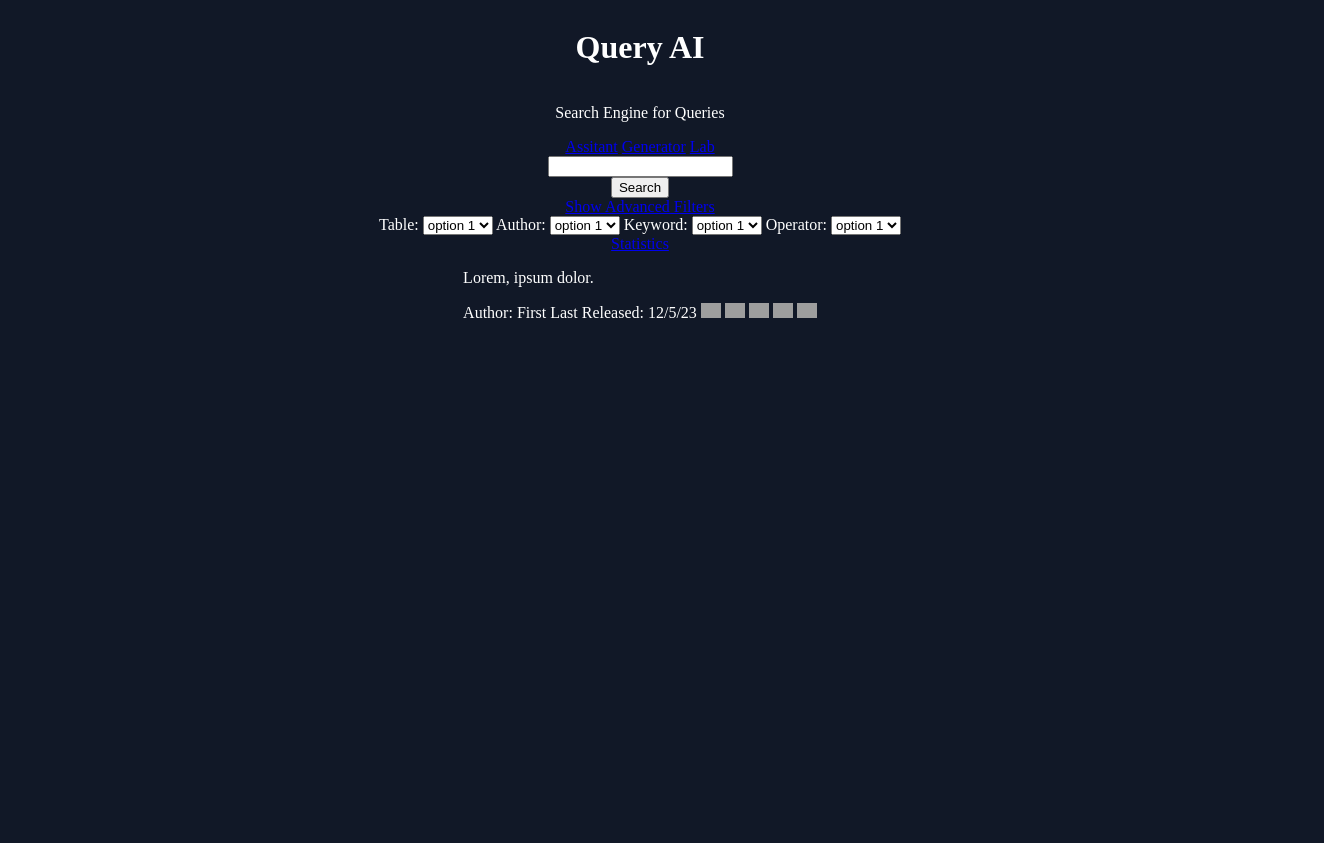
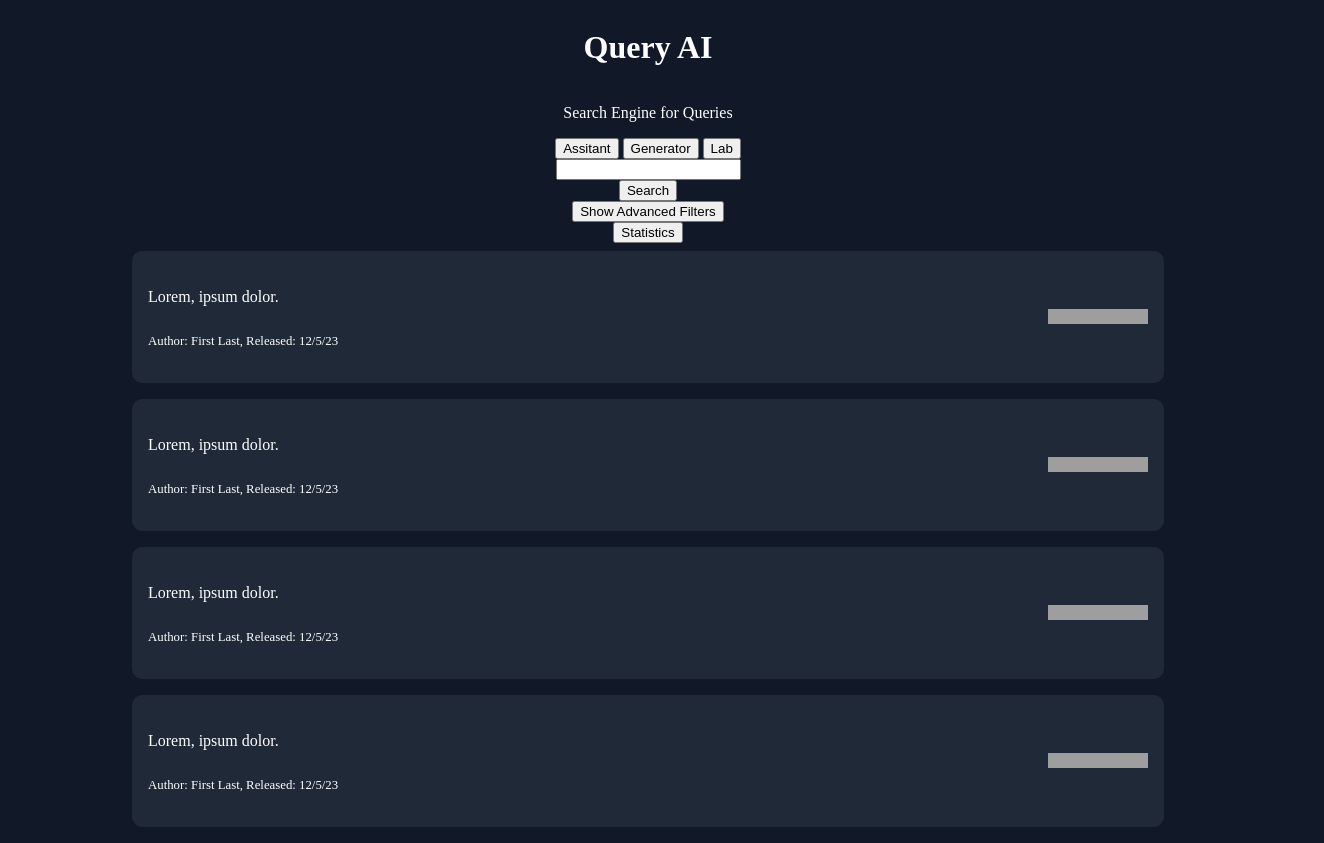
Before and after one commit to RafaelDe-Leon/Query-AI, a plain HTML site: page index.html in a window 1280 px wide. Shown: the whole page, 1324 px wide, since content can reach past the window. Before the commit the page ends 800 px from the top, so only its background shows below. Drawn offline with Linux system fonts and the light colour scheme; grey boxes are pictures that could not be loaded.

Commit message:
added styles to queries and show function

```diff
--- a/index.html
+++ b/index.html
@@ -4,6 +4,7 @@
 <head>
   <meta charset="UTF-8">
   <meta name="viewport" content="width=device-width, initial-scale=1.0">
+  <script src="test.js" defer></script>
   <link rel="stylesheet" href="style.css">
   <title>Query AI</title>
 </head>
@@ -13,16 +14,16 @@
     <h1>Query AI</h1>
     <p>Search Engine for Queries</p>
     <div>
-      <a href="#">Assitant</a>
-      <a href="#">Generator</a>
-      <a href="#">Lab</a>
+      <button href="#">Assitant</button>
+      <button href="#">Generator</button>
+      <button href="#">Lab</button>
     </div>
     <input type="search">
     <button>Search</button>
 
-    <a href="#">Show Advanced Filters</a>
+    <button onclick="revealContent(this, 'hiddenContent')">Show Advanced Filters</button>
 
-    <div>
+    <div id="hiddenContent" class="hidden">
       <label for="table">Table:</label>
       <select id="table" name="table">
         <option value="1">option 1</option>
@@ -53,11 +54,15 @@
       </select>
     </div>
 
-    <a href="#">Statistics</a>
+    <button href="#">Statistics</button>
 
-    <div>
-      <p>Lorem, ipsum dolor.</p>
-      <span>Author: First Last</span> <span>Released: 12/5/23</span>
+    <section class="queries-container">
+      <div class="queries">
+        <p class="queries-heading">Lorem, ipsum dolor.</p>
+        <p class="queries-text"> Author: First Last, Released: 12/5/23</p>
+      </div>
+
+      <div class="queries-logo">
         <img
           src="https://www.freepnglogos.com/uploads/logo-ig-png/logo-ig-png-instagram-logo-camel-productions-website-25.png"
           alt="logo" style="width: 20px">
@@ -74,6 +79,82 @@
           src="https://www.freepnglogos.com/uploads/logo-ig-png/logo-ig-png-instagram-logo-camel-productions-website-25.png"
           alt="logo" style="width: 20px">
       </div>
+    </section>
+    <section class="queries-container">
+      <div class="queries">
+        <p class="queries-heading">Lorem, ipsum dolor.</p>
+        <p class="queries-text"> Author: First Last, Released: 12/5/23</p>
+      </div>
+
+      <div class="queries-logo">
+        <img
+          src="https://www.freepnglogos.com/uploads/logo-ig-png/logo-ig-png-instagram-logo-camel-productions-website-25.png"
+          alt="logo" style="width: 20px">
+        <img
+          src="https://www.freepnglogos.com/uploads/logo-ig-png/logo-ig-png-instagram-logo-camel-productions-website-25.png"
+          alt="logo" style="width: 20px">
+        <img
+          src="https://www.freepnglogos.com/uploads/logo-ig-png/logo-ig-png-instagram-logo-camel-productions-website-25.png"
+          alt="logo" style="width: 20px">
+        <img
+          src="https://www.freepnglogos.com/uploads/logo-ig-png/logo-ig-png-instagram-logo-camel-productions-website-25.png"
+          alt="logo" style="width: 20px">
+        <img
+          src="https://www.freepnglogos.com/uploads/logo-ig-png/logo-ig-png-instagram-logo-camel-productions-website-25.png"
+          alt="logo" style="width: 20px">
+      </div>
+    </section>
+    <section class="queries-container">
+      <div class="queries">
+        <p class="queries-heading">Lorem, ipsum dolor.</p>
+        <p class="queries-text"> Author: First Last, Released: 12/5/23</p>
+      </div>
+
+      <div class="queries-logo">
+        <img
+          src="https://www.freepnglogos.com/uploads/logo-ig-png/logo-ig-png-instagram-logo-camel-productions-website-25.png"
+          alt="logo" style="width: 20px">
+        <img
+          src="https://www.freepnglogos.com/uploads/logo-ig-png/logo-ig-png-instagram-logo-camel-productions-website-25.png"
+          alt="logo" style="width: 20px">
+        <img
+          src="https://www.freepnglogos.com/uploads/logo-ig-png/logo-ig-png-instagram-logo-camel-productions-website-25.png"
+          alt="logo" style="width: 20px">
+        <img
+          src="https://www.freepnglogos.com/uploads/logo-ig-png/logo-ig-png-instagram-logo-camel-productions-website-25.png"
+          alt="logo" style="width: 20px">
+        <img
+          src="https://www.freepnglogos.com/uploads/logo-ig-png/logo-ig-png-instagram-logo-camel-productions-website-25.png"
+          alt="logo" style="width: 20px">
+      </div>
+    </section>
+    <div class="container-test">
+
+      <section class="queries-container">
+        <div class="queries">
+          <p class="queries-heading">Lorem, ipsum dolor.</p>
+          <p class="queries-text"> Author: First Last, Released: 12/5/23</p>
+        </div>
+
+        <div class="queries-logo">
+          <img
+            src="https://www.freepnglogos.com/uploads/logo-ig-png/logo-ig-png-instagram-logo-camel-productions-website-25.png"
+            alt="logo" style="width: 20px">
+          <img
+            src="https://www.freepnglogos.com/uploads/logo-ig-png/logo-ig-png-instagram-logo-camel-productions-website-25.png"
+            alt="logo" style="width: 20px">
+          <img
+            src="https://www.freepnglogos.com/uploads/logo-ig-png/logo-ig-png-instagram-logo-camel-productions-website-25.png"
+            alt="logo" style="width: 20px">
+          <img
+            src="https://www.freepnglogos.com/uploads/logo-ig-png/logo-ig-png-instagram-logo-camel-productions-website-25.png"
+            alt="logo" style="width: 20px">
+          <img
+            src="https://www.freepnglogos.com/uploads/logo-ig-png/logo-ig-png-instagram-logo-camel-productions-website-25.png"
+            alt="logo" style="width: 20px">
+        </div>
+      </section>
+    </div>
   </div>
 </body>
 
--- a/style.css
+++ b/style.css
@@ -1,6 +1,14 @@
 body {
   background-color: #111827;
   color: white;
+}
+
+.container {
+  display: flex;
+  flex-direction: column;
+  align-items: center;
+  justify-content: center;
+  width: 100vw;
 }
 .center {
   display: flex;
@@ -8,3 +16,55 @@ body {
   justify-content: center;
   flex-direction: column;
 }
+
+.queries-container {
+  display: flex;
+  width: 1000px;
+  height: 100px;
+  padding: 1rem;
+  flex-direction: row;
+  align-items: center;
+  justify-content: space-between;
+  margin: 0.5rem 10rem;
+  background-color: #1f2937;
+  border-radius: 10px;
+}
+
+.queries {
+  display: flex;
+  flex-direction: column;
+  justify-content: space-evenly;
+}
+
+.queries-heading {
+  margin: 15 0;
+  padding: 0;
+  font-size: 1rem;
+}
+
+.queries-text {
+  margin: 10 0;
+  padding: 0;
+  font-size: 0.8rem;
+}
+
+.queries-logo {
+  display: flex;
+  flex-direction: row;
+}
+
+.queries-container:hover {
+  /* increase the size of everything inside */
+  transform: scale(1.1);
+  transition: transform 0.5s;
+}
+
+/* hidden stuff */
+
+.hidden {
+  display: none;
+}
+
+.revealed {
+  display: block;
+}
--- /dev/null
+++ b/test.js
@@ -0,0 +1,12 @@
+function revealContent(button, contentId) {
+  const hiddenContent = document.getElementById(contentId)
+
+  hiddenContent.classList.toggle('hidden')
+  hiddenContent.classList.toggle('revealed')
+
+  if (hiddenContent.classList.contains('revealed')) {
+    button.textContent = 'Hide Filters'
+  } else {
+    button.textContent = 'Show Advanced Filters'
+  }
+}
```
Lines whose indentation alone changed are shown as unchanged.
